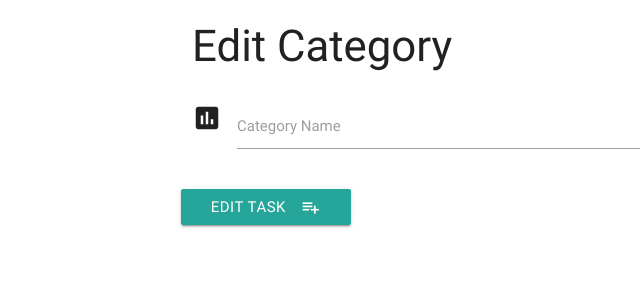
After one commit to select-8/task-app, a Flask app: template templates/editcategory.html in a window 1280 px wide. The commit adds this page. Shown: the top 300 px of the page, without its empty margins (0-640 px from the left). Run offline with Flask 2, Linux system fonts and the light colour scheme; the template is opened without the code that fills it, so the values that code supplies are empty; some libraries are stand-ins or nearby versions.

Commit message:
added edit categories

```diff
--- a/app.py
+++ b/app.py
@@ -64,6 +64,10 @@ def delete_task(task_id):
 def get_categories():
     return render_template('categories.html', categories=mongo.db.categories.find())
 
+@app.route('/edit_category/<category_id>')
+def edit_category(category_id):
+    return render_template('editcategory.html', category=mongo.db.categories.find_one({'_id': ObjectId(category_id)}))
+
 
 if __name__ == '__main__':
     app.run(host=os.environ.get('IP'),
--- a/templates/categories.html
+++ b/templates/categories.html
@@ -11,7 +11,7 @@
             <div class="collapsible-header">
                 <a href=""
                     class="waves-effect waves-light btn btn_small">Del</a>
-                <a href=""
+                <a href="{{url_for('edit_category', category_id = category._id)}}"
                     class="waves-effect waves-light btn btn_small blue">Edit</a>
                 <div class="task_header col s9">
                     <strong>{{category.category_name}}</strong>
--- /dev/null
+++ b/templates/editcategory.html
@@ -0,0 +1,25 @@
+{% extends 'base.html' %}
+{% block content %}
+
+<h3>Edit Category</h3>
+<div class="row">
+        <form action="{{ url_for('update_category', category_id=category._id) }}" method="POST" class="col s12">
+        <div class="row">
+            <div class="input-field col s12">
+                <i class="material-icons prefix">poll</i>
+                <input id="category_name" name="category_name" type="text" class="validate" value="{{category.category_name}}">
+                <label for="icon_prefix">Category Name</label>
+            </div>
+        </div>
+        <div class="row">
+            <button class="btn waves-effect waves-light" type="submit" name="action">Edit Task
+                <i class="material-icons right">playlist_add</i>
+            </button>
+        </div>
+    </form>
+</div>
+
+<script src="https://cdnjs.cloudflare.com/ajax/libs/jquery/3.2.1/jquery.min.js"></script>
+
+
+{% endblock %}
```
